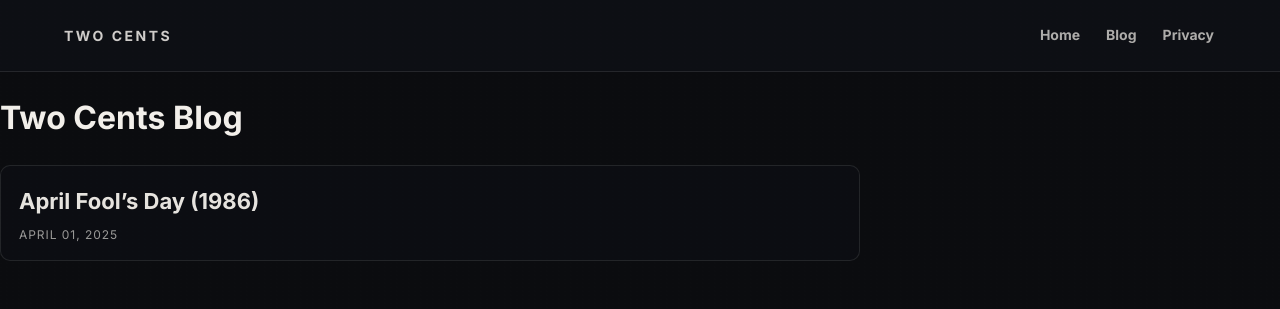
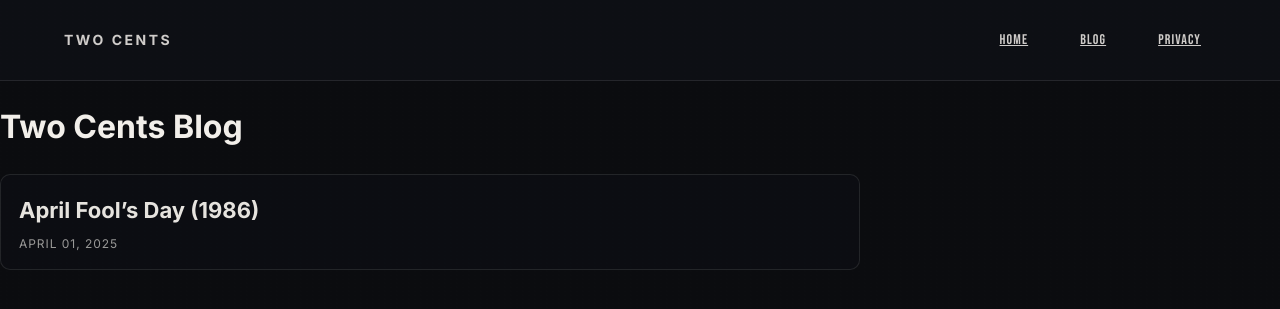
Before and after one commit to talonbuccola-cloud/two-cents-podcast, a Jekyll site: the page built from blog/index.md, in a window 1280 px wide. Shown: the top 309 px of the page. Built offline with Jekyll 4.4.1, drawn with Linux system fonts in a browser that asks for light colours.

Commit message:
Update default.html

```diff
--- a/_layouts/default.html
+++ b/_layouts/default.html
@@ -634,13 +634,15 @@
 }
 
 .site-nav a{
-  text-decoration:none;
-  color: rgba(242,239,234,.70);
-  font-weight: 700;
+  font-family: "Bebas Neue", Inter, sans-serif;
+  text-transform: uppercase;
+  letter-spacing: .08em;
   font-size: 14px;
-  padding: 6px 2px;
-  border-bottom: 1px solid transparent;
-  transition: color .15s ease, border-bottom-color .15s ease;
+  padding: 10px 14px;
+  color: rgba(242,239,234,.85);
+  border-radius: 999px;
+  border: 1px solid transparent;
+  transition: background .15s ease, border-color .15s ease, color .15s ease;
 }
 
 .site-nav a:hover{
```
